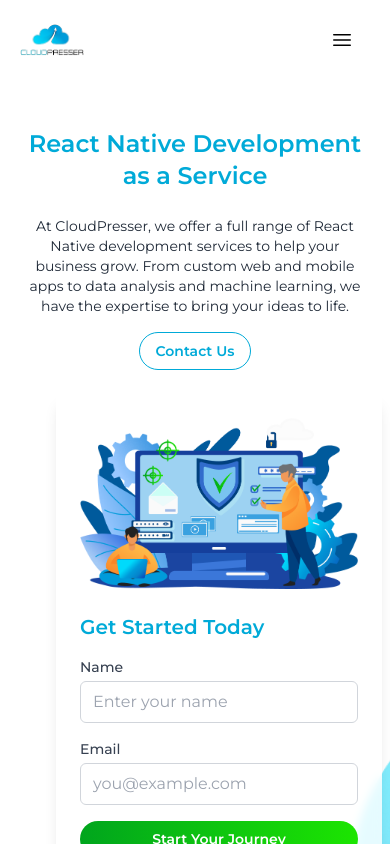
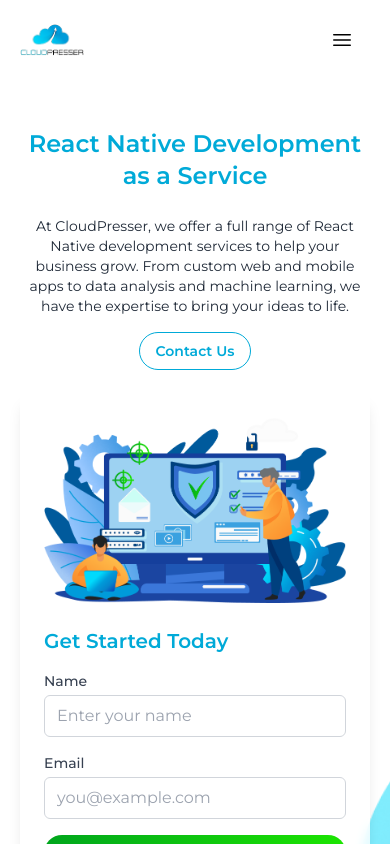
Before and after one commit to cloudpresser/cloudpresser-site, a Next.js app in the folder apps/next/: page / in a window 390 px wide. Shown: the top 844 px of the page. Built offline with nearby package versions, Linux system fonts and the light colour scheme.

Commit message:
fix(index): adjust hero image size on smaller screens

```diff
--- a/apps/next/pages/index.tsx
+++ b/apps/next/pages/index.tsx
@@ -349,8 +349,8 @@
           </div>
         </div>
 
-        <div className="w-full mt-6 md:mt-0 flex flex-col items-center gap-8 pl-6">
-          <div className="w-full bg-white/80 backdrop-blur-sm rounded-lg shadow-lg p-6 ml-6">
+        <div className="w-full mt-6 md:mt-0 flex flex-col items-center gap-8 md:pl-6">
+          <div className="w-full bg-white/80 backdrop-blur-sm rounded-lg shadow-lg p-6 md:ml-6 max-w-lg">
             <img
               src="/hero-image.png"
               className="w-full h-auto object-contain max-h-[300px] mb-6"
```
